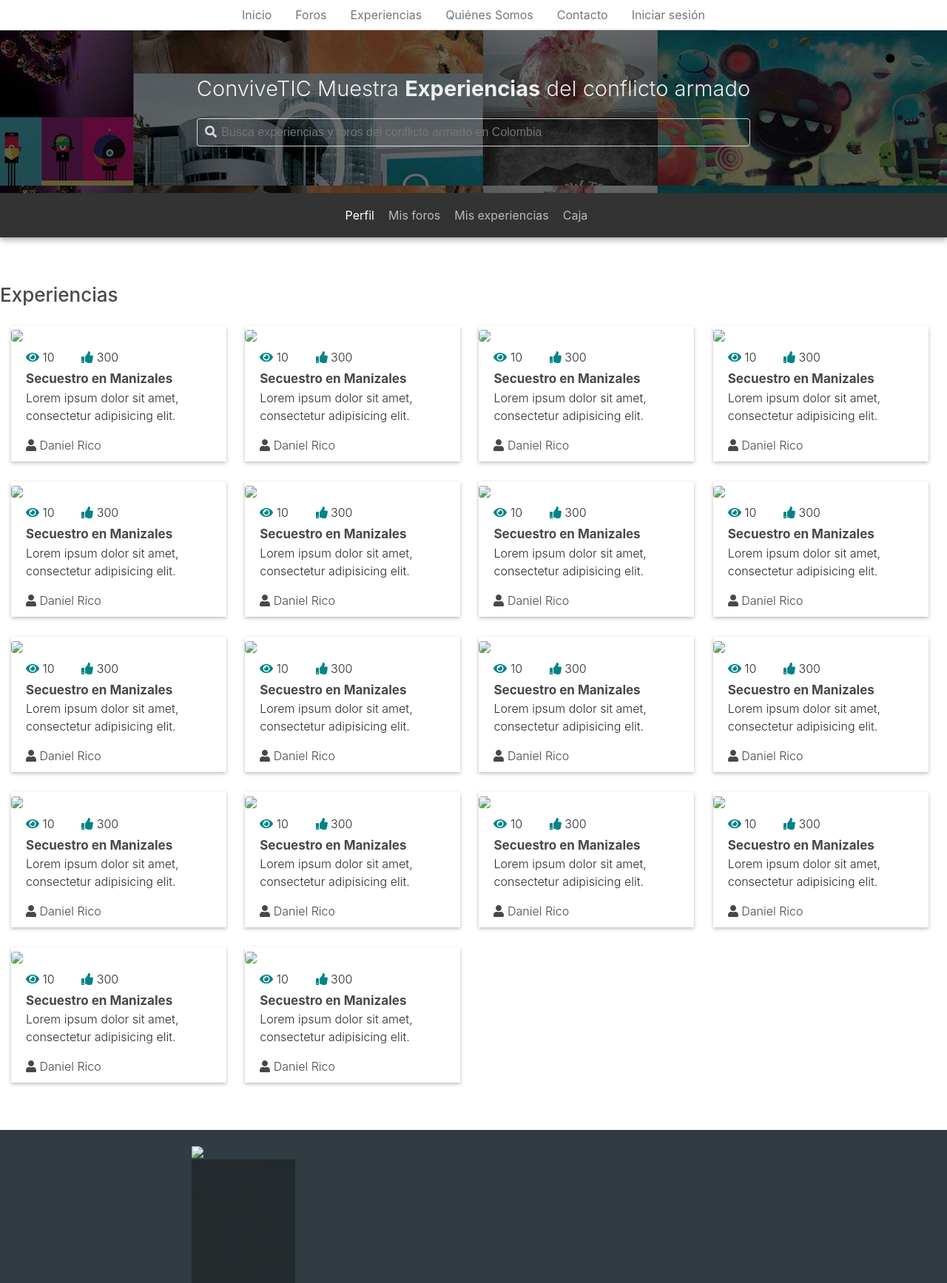
After one commit to lu1sd4/convivetic, a Django app: page /experiences in a window 1280 px wide. The commit adds this page. Shown: the top 1735 px of the page at 74% size. Run offline with Django 3.2, Linux system fonts and the light colour scheme; some libraries are stand-ins or nearby versions.

Commit message:
Inicio de la sección de experiencias

```diff
--- /dev/null
+++ b/app/static/app/layouts/experiences.styl
@@ -0,0 +1,94 @@
+
+.exp-section
+	display flex
+	justify-content center
+	margin 4em 0
+
+	.exp-gra-c
+		max-width 1760px
+
+		.exp-section-title
+			color texts-color
+			font-size 26px
+
+
+		.experiences-c
+			display flex
+			flex-direction row
+			flex-wrap wrap
+			justify-content flex-start
+			margin-top -0.5em
+			margin-left 15px
+
+			.experience
+				box-shadow 0 2px 5px 0 shadow-color
+				margin-top 1.7em
+				height auto
+				margin-right 1.66666666667%
+				width 15%
+
+				@media (max-width 575.99px)
+					margin-right 1.66666666667%
+					width 95%
+
+				@media (min-width 576px)
+					margin-right 1.66666666667%
+					width 95%
+
+				// Medium devices (tablets, 768px and up)
+				@media (min-width 768px)
+					margin-right 2% !important
+					width 48% !important
+
+				// Large devices (desktops, 992px and up)
+				@media (min-width 992px)
+					margin-right 3.333% !important
+					width 30% !important
+
+				// Extra large devices (large desktops, 1200px and up)
+				@media (min-width 1200px)
+					margin-right 2% !important
+					width 23% !important
+
+				@media(min-width 1800px)
+					margin-right 1.66666666667% !important;
+					width 15% !important
+
+
+				img
+					width 100%
+
+				.exp-data
+					padding-left 8px
+					padding-right 8px
+					padding-bottom 10px
+
+					.detail-c
+						padding-left 12px
+						padding-right 12px
+
+						.popular-data-c
+							display flex
+							margin-bottom 0.3em
+							margin-top 0.4em
+							font-weight 300
+
+							svg
+								color links-color
+
+							.views
+								flex-basis 30%
+
+						.exp-title
+							font-size 17px
+							font-weight 700
+							margin-top 0.3em
+							color texts-color
+
+						.content-c
+							p
+								font-weight 300
+
+						.publisher
+							font-weight 300
+							color texts-color
--- /dev/null
+++ b/app/static/app/logic/controllers/experiencesCtrl.js
@@ -0,0 +1,18 @@
+(function(){
+
+	angular
+		.module('app.controllers')
+		.controller('experiencesController', experiencesController)
+
+	experiencesController.$inject = ["$scope"]
+
+	function experiencesController(){
+		var that = this;
+
+
+
+
+	}
+
+
+})();
--- a/app/static/app/style.css
+++ b/app/static/app/style.css
@@ -1478,3 +1478,103 @@ ul {
     width: 100% !important;
   }
 }
+.exp-section {
+  display: flex;
+  justify-content: center;
+  margin: 4em 0;
+}
+.exp-section .exp-gra-c {
+  max-width: 1760px;
+}
+.exp-section .exp-gra-c .exp-section-title {
+  color: #484848;
+  font-size: 26px;
+}
+.exp-section .exp-gra-c .experiences-c {
+  display: flex;
+  flex-direction: row;
+  flex-wrap: wrap;
+  justify-content: flex-start;
+  margin-top: -0.5em;
+  margin-left: 15px;
+}
+.exp-section .exp-gra-c .experiences-c .experience {
+  box-shadow: 0 2px 5px 0 rgba(0,0,0,0.26);
+  margin-top: 1.7em;
+  height: auto;
+  margin-right: 1.66666666667%;
+  width: 15%;
+}
+@media (max-width: 575.99px) {
+  .exp-section .exp-gra-c .experiences-c .experience {
+    margin-right: 1.66666666667%;
+    width: 95%;
+  }
+}
+@media (min-width: 576px) {
+  .exp-section .exp-gra-c .experiences-c .experience {
+    margin-right: 1.66666666667%;
+    width: 95%;
+  }
+}
+@media (min-width: 768px) {
+  .exp-section .exp-gra-c .experiences-c .experience {
+    margin-right: 2% !important;
+    width: 48% !important;
+  }
+}
+@media (min-width: 992px) {
+  .exp-section .exp-gra-c .experiences-c .experience {
+    margin-right: 3.333% !important;
+    width: 30% !important;
+  }
+}
+@media (min-width: 1200px) {
+  .exp-section .exp-gra-c .experiences-c .experience {
+    margin-right: 2% !important;
+    width: 23% !important;
+  }
+}
+@media (min-width: 1800px) {
+  .exp-section .exp-gra-c .experiences-c .experience {
+    margin-right: 1.66666666667% !important;
+    width: 15% !important;
+  }
+}
+.exp-section .exp-gra-c .experiences-c .experience img {
+  width: 100%;
+}
+.exp-section .exp-gra-c .experiences-c .experience .exp-data {
+  padding-left: 8px;
+  padding-right: 8px;
+  padding-bottom: 10px;
+}
+.exp-section .exp-gra-c .experiences-c .experience .exp-data .detail-c {
+  padding-left: 12px;
+  padding-right: 12px;
+}
+.exp-section .exp-gra-c .experiences-c .experience .exp-data .detail-c .popular-data-c {
+  display: flex;
+  margin-bottom: 0.3em;
+  margin-top: 0.4em;
+  font-weight: 300;
+}
+.exp-section .exp-gra-c .experiences-c .experience .exp-data .detail-c .popular-data-c svg {
+  color: #008489;
+}
+.exp-section .exp-gra-c .experiences-c .experience .exp-data .detail-c .popular-data-c .views {
+  flex-basis: 30%;
+}
+.exp-section .exp-gra-c .experiences-c .experience .exp-data .detail-c .exp-title {
+  font-size: 17px;
+  font-weight: 700;
+  margin-top: 0.3em;
+  color: #484848;
+}
+.exp-section .exp-gra-c .experiences-c .experience .exp-data .detail-c .content-c p {
+  font-weight: 300;
+}
+.exp-section .exp-gra-c .experiences-c .experience .exp-data .detail-c .publisher {
+  font-weight: 300;
+  color: #484848;
+}
--- a/app/static/app/style.styl
+++ b/app/static/app/style.styl
@@ -5,3 +5,4 @@
 @import 'layouts/forums.styl'
 @import 'layouts/forumDetail.styl'
 @import 'layouts/profile.styl'
+@import 'layouts/experiences.styl'
--- a/app/templates/app/base.html
+++ b/app/templates/app/base.html
@@ -19,7 +19,7 @@
 			<nav class="nav">
 			  <a class="nav-link active" href="{% url 'index' %}">Inicio</a>
 			  <a class="nav-link" href="{% url 'forums' %}">Foros</a>
-			  <a class="nav-link" href="#">Experiencias</a>
+			  <a class="nav-link" href="{% url 'experiences' %}">Experiencias</a>
 			  <a class="nav-link" href="#">Quiénes Somos</a>
 			  <a class="nav-link" href="#">Contacto</a>
 		  		{% if request.user.is_authenticated %}
--- /dev/null
+++ b/app/templates/app/experiences.html
@@ -0,0 +1,399 @@
+{% extends 'app/base.html' %}
+{% load static %}
+
+{% block content %}
+
+	<section class="exp-section">
+		<div class="exp-gra-c">
+			<h3 class="border exp-section-title">Experiencias</h3>
+
+			<div class="experiences-c">
+
+				<div class="experience">
+					<img class="rounded" src="http://via.placeholder.com/320x186">
+					<div class="exp-data">
+						<div class="detail-c">
+							<div class="popular-data-c">
+								<div class="views"><i class="fas fa-eye"></i> 10</div>
+								<div class="likes"><i class="fas fa-thumbs-up"></i> 300</div>
+
+							</div>
+							<div class="exp-title">Secuestro en Manizales</div>
+							<div class="content-c">
+								<p>Lorem ipsum dolor sit amet, consectetur adipisicing elit.</p>
+							</div>
+
+							<div class="publisher"><i class="fas fa-user"></i> Daniel Rico</div>
+
+						</div>
+					</div>
+				</div>
+
+				<div class="experience">
+					<img class="rounded" src="http://via.placeholder.com/320x186">
+					<div class="exp-data">
+						<div class="detail-c">
+							<div class="popular-data-c">
+								<div class="views"><i class="fas fa-eye"></i> 10</div>
+								<div class="likes"><i class="fas fa-thumbs-up"></i> 300</div>
+
+							</div>
+							<div class="exp-title">Secuestro en Manizales</div>
+							<div class="content-c">
+								<p>Lorem ipsum dolor sit amet, consectetur adipisicing elit.</p>
+							</div>
+
+							<div class="publisher"><i class="fas fa-user"></i> Daniel Rico</div>
+
+						</div>
+					</div>
+				</div>
+
+				<div class="experience">
+					<img class="rounded" src="http://via.placeholder.com/320x186">
+					<div class="exp-data">
+						<div class="detail-c">
+							<div class="popular-data-c">
+								<div class="views"><i class="fas fa-eye"></i> 10</div>
+								<div class="likes"><i class="fas fa-thumbs-up"></i> 300</div>
+
+							</div>
+							<div class="exp-title">Secuestro en Manizales</div>
+							<div class="content-c">
+								<p>Lorem ipsum dolor sit amet, consectetur adipisicing elit.</p>
+							</div>
+
+							<div class="publisher"><i class="fas fa-user"></i> Daniel Rico</div>
+
+						</div>
+					</div>
+				</div>
+
+				<div class="experience">
+					<img class="rounded" src="http://via.placeholder.com/320x186">
+					<div class="exp-data">
+						<div class="detail-c">
+							<div class="popular-data-c">
+								<div class="views"><i class="fas fa-eye"></i> 10</div>
+								<div class="likes"><i class="fas fa-thumbs-up"></i> 300</div>
+
+							</div>
+							<div class="exp-title">Secuestro en Manizales</div>
+							<div class="content-c">
+								<p>Lorem ipsum dolor sit amet, consectetur adipisicing elit.</p>
+							</div>
+
+							<div class="publisher"><i class="fas fa-user"></i> Daniel Rico</div>
+
+						</div>
+					</div>
+				</div>
+
+				<div class="experience">
+					<img class="rounded" src="http://via.placeholder.com/320x186">
+					<div class="exp-data">
+						<div class="detail-c">
+							<div class="popular-data-c">
+								<div class="views"><i class="fas fa-eye"></i> 10</div>
+								<div class="likes"><i class="fas fa-thumbs-up"></i> 300</div>
+
+							</div>
+							<div class="exp-title">Secuestro en Manizales</div>
+							<div class="content-c">
+								<p>Lorem ipsum dolor sit amet, consectetur adipisicing elit.</p>
+							</div>
+
+							<div class="publisher"><i class="fas fa-user"></i> Daniel Rico</div>
+
+						</div>
+					</div>
+				</div>
+
+				<div class="experience">
+					<img class="rounded" src="http://via.placeholder.com/320x186">
+					<div class="exp-data">
+						<div class="detail-c">
+							<div class="popular-data-c">
+								<div class="views"><i class="fas fa-eye"></i> 10</div>
+								<div class="likes"><i class="fas fa-thumbs-up"></i> 300</div>
+
+							</div>
+							<div class="exp-title">Secuestro en Manizales</div>
+							<div class="content-c">
+								<p>Lorem ipsum dolor sit amet, consectetur adipisicing elit.</p>
+							</div>
+
+							<div class="publisher"><i class="fas fa-user"></i> Daniel Rico</div>
+
+						</div>
+					</div>
+				</div>
+
+				<div class="experience">
+					<img class="rounded" src="http://via.placeholder.com/320x186">
+					<div class="exp-data">
+						<div class="detail-c">
+							<div class="popular-data-c">
+								<div class="views"><i class="fas fa-eye"></i> 10</div>
+								<div class="likes"><i class="fas fa-thumbs-up"></i> 300</div>
+
+							</div>
+							<div class="exp-title">Secuestro en Manizales</div>
+							<div class="content-c">
+								<p>Lorem ipsum dolor sit amet, consectetur adipisicing elit.</p>
+							</div>
+
+							<div class="publisher"><i class="fas fa-user"></i> Daniel Rico</div>
+
+						</div>
+					</div>
+				</div>
+
+				<div class="experience">
+					<img class="rounded" src="http://via.placeholder.com/320x186">
+					<div class="exp-data">
+						<div class="detail-c">
+							<div class="popular-data-c">
+								<div class="views"><i class="fas fa-eye"></i> 10</div>
+								<div class="likes"><i class="fas fa-thumbs-up"></i> 300</div>
+
+							</div>
+							<div class="exp-title">Secuestro en Manizales</div>
+							<div class="content-c">
+								<p>Lorem ipsum dolor sit amet, consectetur adipisicing elit.</p>
+							</div>
+
+							<div class="publisher"><i class="fas fa-user"></i> Daniel Rico</div>
+
+						</div>
+					</div>
+				</div>
+
+				<div class="experience">
+					<img class="rounded" src="http://via.placeholder.com/320x186">
+					<div class="exp-data">
+						<div class="detail-c">
+							<div class="popular-data-c">
+								<div class="views"><i class="fas fa-eye"></i> 10</div>
+								<div class="likes"><i class="fas fa-thumbs-up"></i> 300</div>
+
+							</div>
+							<div class="exp-title">Secuestro en Manizales</div>
+							<div class="content-c">
+								<p>Lorem ipsum dolor sit amet, consectetur adipisicing elit.</p>
+							</div>
+
+							<div class="publisher"><i class="fas fa-user"></i> Daniel Rico</div>
+
+						</div>
+					</div>
+				</div>
+
+				<div class="experience">
+					<img class="rounded" src="http://via.placeholder.com/320x186">
+					<div class="exp-data">
+						<div class="detail-c">
+							<div class="popular-data-c">
+								<div class="views"><i class="fas fa-eye"></i> 10</div>
+								<div class="likes"><i class="fas fa-thumbs-up"></i> 300</div>
+
+							</div>
+							<div class="exp-title">Secuestro en Manizales</div>
+							<div class="content-c">
+								<p>Lorem ipsum dolor sit amet, consectetur adipisicing elit.</p>
+							</div>
+
+							<div class="publisher"><i class="fas fa-user"></i> Daniel Rico</div>
+
+						</div>
+					</div>
+				</div>
+
+				<div class="experience">
+					<img class="rounded" src="http://via.placeholder.com/320x186">
+					<div class="exp-data">
+						<div class="detail-c">
+							<div class="popular-data-c">
+								<div class="views"><i class="fas fa-eye"></i> 10</div>
+								<div class="likes"><i class="fas fa-thumbs-up"></i> 300</div>
+
+							</div>
+							<div class="exp-title">Secuestro en Manizales</div>
+							<div class="content-c">
+								<p>Lorem ipsum dolor sit amet, consectetur adipisicing elit.</p>
+							</div>
+
+							<div class="publisher"><i class="fas fa-user"></i> Daniel Rico</div>
+
+						</div>
+					</div>
+				</div>
+
+				<div class="experience">
+					<img class="rounded" src="http://via.placeholder.com/320x186">
+					<div class="exp-data">
+						<div class="detail-c">
+							<div class="popular-data-c">
+								<div class="views"><i class="fas fa-eye"></i> 10</div>
+								<div class="likes"><i class="fas fa-thumbs-up"></i> 300</div>
+
+							</div>
+							<div class="exp-title">Secuestro en Manizales</div>
+							<div class="content-c">
+								<p>Lorem ipsum dolor sit amet, consectetur adipisicing elit.</p>
+							</div>
+
+							<div class="publisher"><i class="fas fa-user"></i> Daniel Rico</div>
+
+						</div>
+					</div>
+				</div>
+
+				<div class="experience">
+					<img class="rounded" src="http://via.placeholder.com/320x186">
+					<div class="exp-data">
+						<div class="detail-c">
+							<div class="popular-data-c">
+								<div class="views"><i class="fas fa-eye"></i> 10</div>
+								<div class="likes"><i class="fas fa-thumbs-up"></i> 300</div>
+
+							</div>
+							<div class="exp-title">Secuestro en Manizales</div>
+							<div class="content-c">
+								<p>Lorem ipsum dolor sit amet, consectetur adipisicing elit.</p>
+							</div>
+
+							<div class="publisher"><i class="fas fa-user"></i> Daniel Rico</div>
+
+						</div>
+					</div>
+				</div>
+
+				<div class="experience">
+					<img class="rounded" src="http://via.placeholder.com/320x186">
+					<div class="exp-data">
+						<div class="detail-c">
+							<div class="popular-data-c">
+								<div class="views"><i class="fas fa-eye"></i> 10</div>
+								<div class="likes"><i class="fas fa-thumbs-up"></i> 300</div>
+
+							</div>
+							<div class="exp-title">Secuestro en Manizales</div>
+							<div class="content-c">
+								<p>Lorem ipsum dolor sit amet, consectetur adipisicing elit.</p>
+							</div>
+
+							<div class="publisher"><i class="fas fa-user"></i> Daniel Rico</div>
+
+						</div>
+					</div>
+				</div>
+
+				<div class="experience">
+					<img class="rounded" src="http://via.placeholder.com/320x186">
+					<div class="exp-data">
+						<div class="detail-c">
+							<div class="popular-data-c">
+								<div class="views"><i class="fas fa-eye"></i> 10</div>
+								<div class="likes"><i class="fas fa-thumbs-up"></i> 300</div>
+
+							</div>
+							<div class="exp-title">Secuestro en Manizales</div>
+							<div class="content-c">
+								<p>Lorem ipsum dolor sit amet, consectetur adipisicing elit.</p>
+							</div>
+
+							<div class="publisher"><i class="fas fa-user"></i> Daniel Rico</div>
+
+						</div>
+					</div>
+				</div>
+
+				<div class="experience">
+					<img class="rounded" src="http://via.placeholder.com/320x186">
+					<div class="exp-data">
+						<div class="detail-c">
+							<div class="popular-data-c">
+								<div class="views"><i class="fas fa-eye"></i> 10</div>
+								<div class="likes"><i class="fas fa-thumbs-up"></i> 300</div>
+
+							</div>
+							<div class="exp-title">Secuestro en Manizales</div>
+							<div class="content-c">
+								<p>Lorem ipsum dolor sit amet, consectetur adipisicing elit.</p>
+							</div>
+
+							<div class="publisher"><i class="fas fa-user"></i> Daniel Rico</div>
+
+						</div>
+					</div>
+				</div>
+
+				<div class="experience">
+					<img class="rounded" src="http://via.placeholder.com/320x186">
+					<div class="exp-data">
+						<div class="detail-c">
+							<div class="popular-data-c">
+								<div class="views"><i class="fas fa-eye"></i> 10</div>
+								<div class="likes"><i class="fas fa-thumbs-up"></i> 300</div>
+
+							</div>
+							<div class="exp-title">Secuestro en Manizales</div>
+							<div class="content-c">
+								<p>Lorem ipsum dolor sit amet, consectetur adipisicing elit.</p>
+							</div>
+
+							<div class="publisher"><i class="fas fa-user"></i> Daniel Rico</div>
+
+						</div>
+					</div>
+				</div>
+
+				<div class="experience">
+					<img class="rounded" src="http://via.placeholder.com/320x186">
+					<div class="exp-data">
+						<div class="detail-c">
+							<div class="popular-data-c">
+								<div class="views"><i class="fas fa-eye"></i> 10</div>
+								<div class="likes"><i class="fas fa-thumbs-up"></i> 300</div>
+
+							</div>
+							<div class="exp-title">Secuestro en Manizales</div>
+							<div class="content-c">
+								<p>Lorem ipsum dolor sit amet, consectetur adipisicing elit.</p>
+							</div>
+
+							<div class="publisher"><i class="fas fa-user"></i> Daniel Rico</div>
+
+						</div>
+					</div>
+				</div>
+
+				<div class="exp-footer">
+				{% if is_paginated %}
+					<nav aria-label="Page navigation example">
+					  <ul class="pagination">
+
+					    {% for obj in page_obj.paginator.page_range %}
+					    	<li class="page-item"><a class="page-link" href="?page={{forloop.counter}}">{{forloop.counter}}</a></li>
+
+					    {% endfor %}
+
+					  </ul>
+					</nav>
+
+				{% endif %}
+			</div>
+
+			</div>
+		</div>
+
+
+	</section>
+
+{% endblock %}
+
+{% block scripts %}
+<script type="text/javascript" src="{% static 'app/logic/controllers/experiencesCtrl.js' %}"></script>
+
+{% endblock %}
--- a/app/urls.py
+++ b/app/urls.py
@@ -24,6 +24,7 @@ urlpatterns = [
 	path('forums/<int:pk>/unvote', ForumDislike.as_view(), name="forum-dislike"),
 	path('forums/<int:pk>/view', ForumView.as_view(), name="forum-view"),
 	path('forums/<int:pk>/comment/<str:content>', login_required(ForumComment.as_view()), name="forum-comment"),
-	path('profile', ProfileView.as_view(), name="profile")
+	path('profile', ProfileView.as_view(), name="profile"),
+	path('experiences', ExperiencesView.as_view(), name="experiences")
 
 ]
--- a/app/views.py
+++ b/app/views.py
@@ -220,3 +220,6 @@ class PasswordResetComplete(PasswordResetCompleteView):
 
 class ProfileView(TemplateView):
 	template_name = 'app/profile.html'
+
+class ExperiencesView(TemplateView):
+	template_name = 'app/experiences.html'
```
Also changed, not shown: db.sqlite3.
